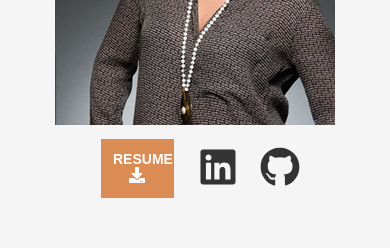
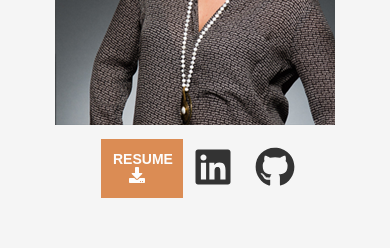
Before and after one commit to CynthiaGodoy/react.js-portfolio, a React (Create React App) app: page /#/ in a window 390 px wide. Shown: the part 1620-1868 px from the top of the page. Built offline with nearby package versions, Linux system fonts and the light colour scheme.

Commit message:
add padding on resume btn for mobile

```diff
--- a/src/components/AboutMe.js
+++ b/src/components/AboutMe.js
@@ -24,7 +24,7 @@ const AboutMe = () => {
                         <img src={myPicture} className="img" alt="Cynthia"/>
                     </div>
                     <div className="resume">
-                        <a href="https://docs.google.com/document/d/1zshhqrUmAzJLudyaYYTx1DxAvxO0VvyptTcPJXK5vIw/edit?usp=sharing" target="_blank" rel="noreferrer"><button className="hvr-icon-wobble-vertical hvr-rectangle-out btn">Resume <FaDownload size={16} style={{ color: "white", marginRight: ".75rem" }} className="hvr-icon" /></button></a>
+                        <a href="https://docs.google.com/document/d/1zshhqrUmAzJLudyaYYTx1DxAvxO0VvyptTcPJXK5vIw/edit?usp=sharing" target="_blank" rel="noreferrer"><button className="hvr-icon-wobble-vertical hvr-rectangle-out btn">Resume <FaDownload size={16} style={{ color: "white", marginRight: ".75rem" }} className="hvr-icon resumeArrow" /></button></a>
                         <a href="https://www.linkedin.com/in/cynthia-godoy-ncidq-96951845/" className="hvr-bounce-in about-linkedin" target="_blank" rel="noreferrer">
                             <FaLinkedin size={40} style={{ marginRight: ".75rem" }} />
                         </a>
--- a/src/components/AboutMeStyles.css
+++ b/src/components/AboutMeStyles.css
@@ -220,6 +220,11 @@
     .resume {
         margin-left: 31%;
         width: 40%;
+        margin-left: 10%;
+    }
+    .resume .btn{
+        padding-right: 10px;
+        margin-right: 10px;
     }
 }
 
```
